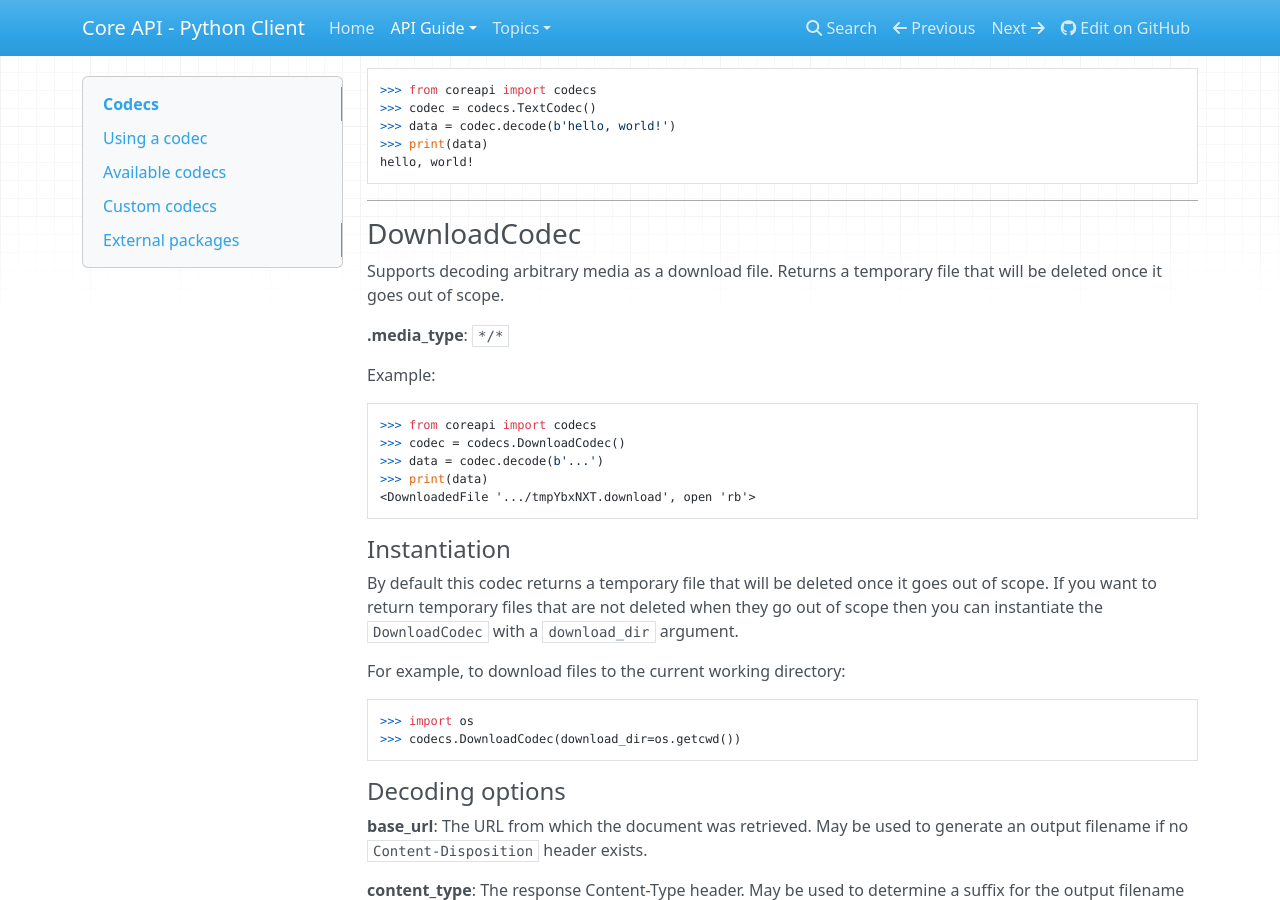
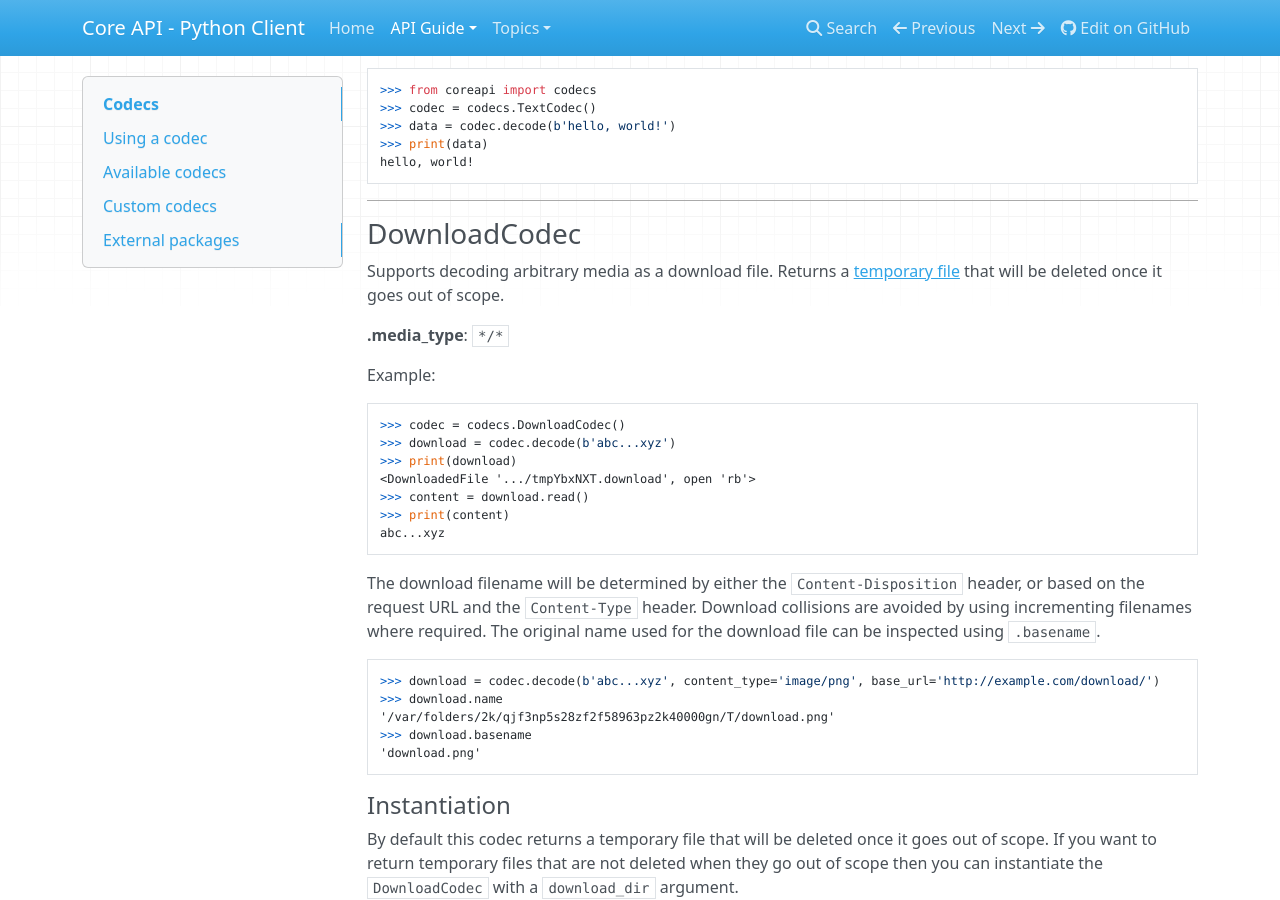
Before and after one commit to core-api/python-client, an MkDocs documentation site: the page built from docs/api-guide/codecs.md, in a window 1280 px wide and 900 px high, scrolled down 2409 px. Built offline with MkDocs 1.6.1, drawn with Linux system fonts in a browser that asks for light colours; nearby versions of some CDN libraries; old or Windows-style settings are respelled for this version of MkDocs.

Commit message:
Tweak DownloadCodec tempfile behavior slightly

```diff
--- a/docs/api-guide/codecs.md
+++ b/docs/api-guide/codecs.md
@@ -129,18 +129,31 @@ Example:
 
 ### DownloadCodec
 
-Supports decoding arbitrary media as a download file. Returns a temporary file
+Supports decoding arbitrary media as a download file. Returns a [temporary file][tempfile]
 that will be deleted once it goes out of scope.
 
 **.media_type**: `*/*`
 
 Example:
 
-    >>> from coreapi import codecs
     >>> codec = codecs.DownloadCodec()
-    >>> data = codec.decode(b'...')
-    >>> print(data)
+    >>> download = codec.decode(b'abc...xyz')
+    >>> print(download)
     <DownloadedFile '.../tmpYbxNXT.download', open 'rb'>
+    >>> content = download.read()
+    >>> print(content)
+    abc...xyz
+
+The download filename will be determined by either the `Content-Disposition`
+header, or based on the request URL and the `Content-Type` header. Download
+collisions are avoided by using incrementing filenames where required.
+The original name used for the download file can be inspected using `.basename`.
+
+    >>> download = codec.decode(b'abc...xyz', content_type='image/png', base_url='http://example.com/download/')
+    >>> download.name
+    '/var/folders/2k/qjf3np5s28zf2f58963pz2k40000gn/T/download.png'
+    >>> download.basename
+    'download.png'
 
 #### Instantiation
 
```
Also changed, not shown: other parts of docs/api-guide/codecs.md (+1 -0 lines), 2 other files.
